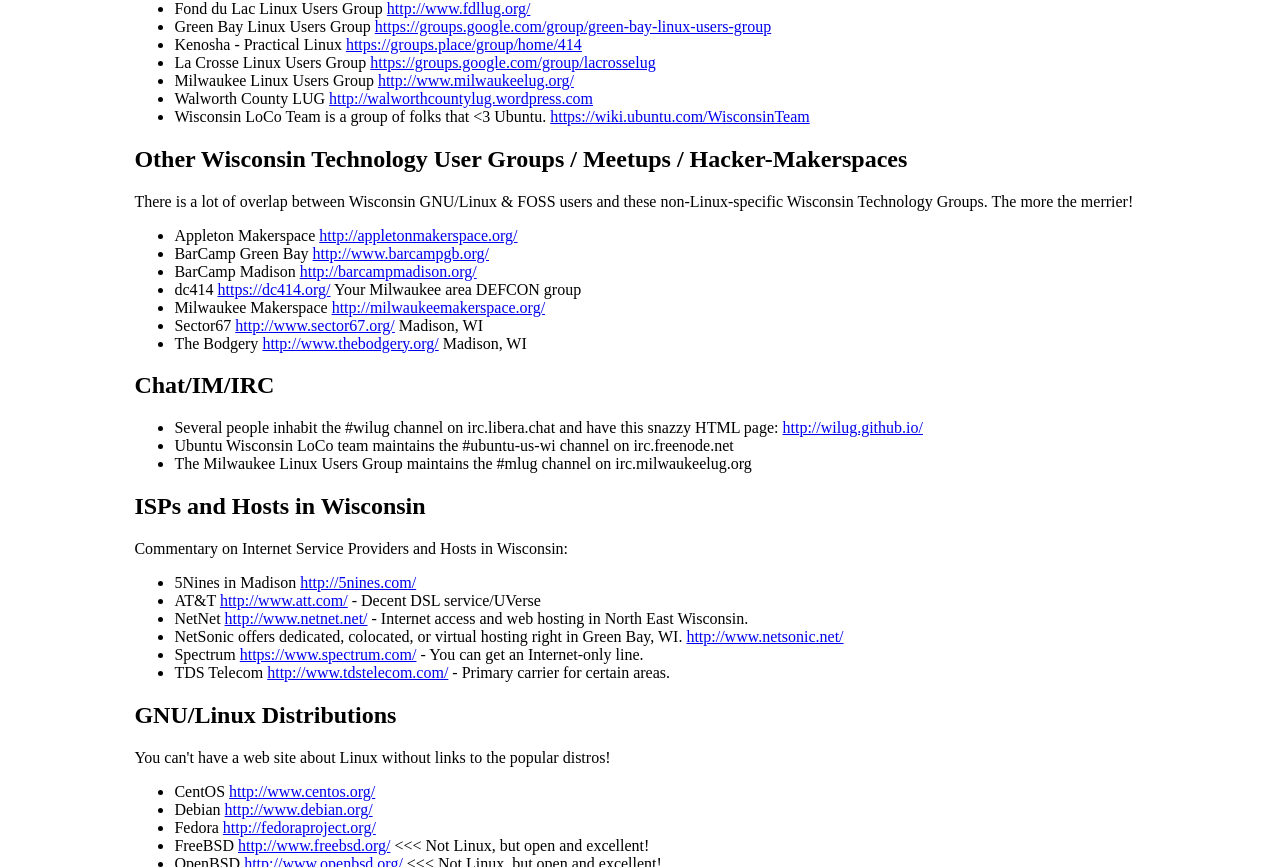
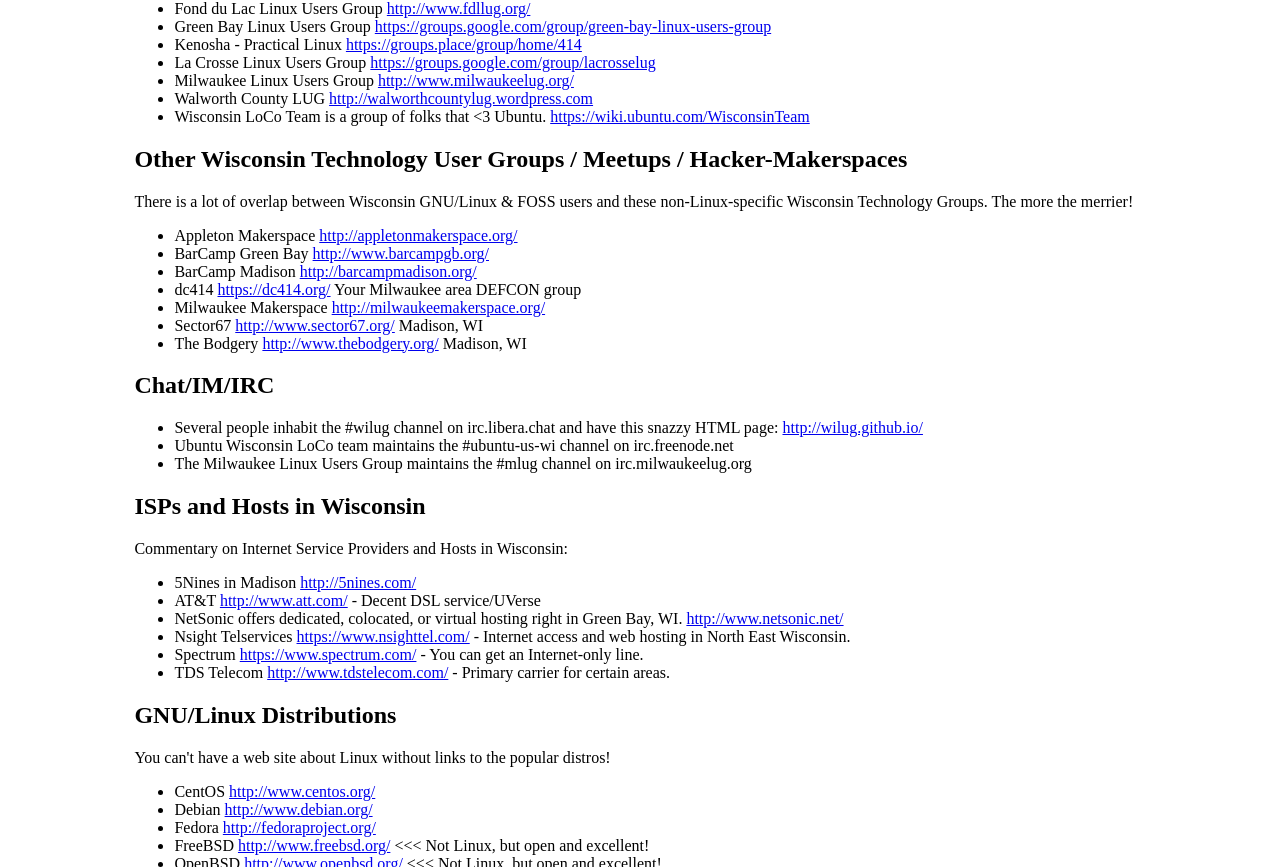
Before and after one commit to wisconsinlinux/wisconsinlinux.github.io, a plain HTML site: page index.html in a window 1280 px wide. Shown: the part 233-1100 px from the top of the page. Drawn offline with Linux system fonts and the light colour scheme.

Commit message:
Netnet > Nsight

```diff
--- a/index.html
+++ b/index.html
@@ -67,8 +67,8 @@
             <ul>
                 <li>5Nines in Madison <a href="http://5nines.com/">http://5nines.com/</a></li>
                 <li>AT&amp;T <a href="http://www.att.com/">http://www.att.com/</a> - Decent DSL service/UVerse</li>
-                <li>NetNet <a href="http://www.netnet.net/">http://www.netnet.net/</a> - Internet access and web hosting in North East Wisconsin.</li>
                 <li>NetSonic offers dedicated, colocated, or virtual hosting right in Green Bay, WI. <a href="http://www.netsonic.net/">http://www.netsonic.net/</a></li>
+                <li>Nsight Telservices <a href="https://www.nsighttel.com/">https://www.nsighttel.com/</a> - Internet access and web hosting in North East Wisconsin.</li>
                 <li>Spectrum <a href="https://www.spectrum.com/">https://www.spectrum.com/</a> - You can get an Internet-only line.</li>
                 <li>TDS Telecom <a href="http://www.tdstelecom.com/">http://www.tdstelecom.com/</a> - Primary carrier for certain areas.</li>
             </ul>
```
